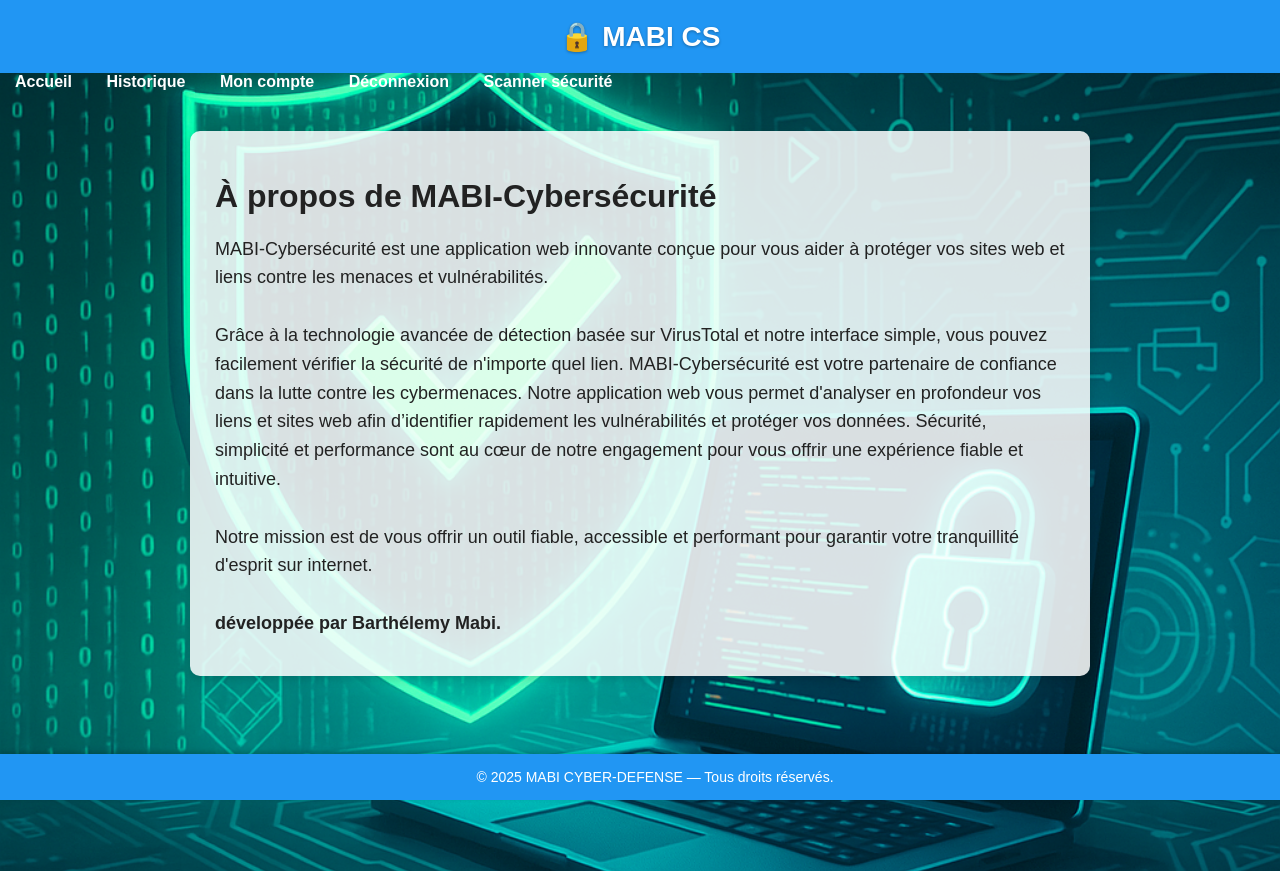
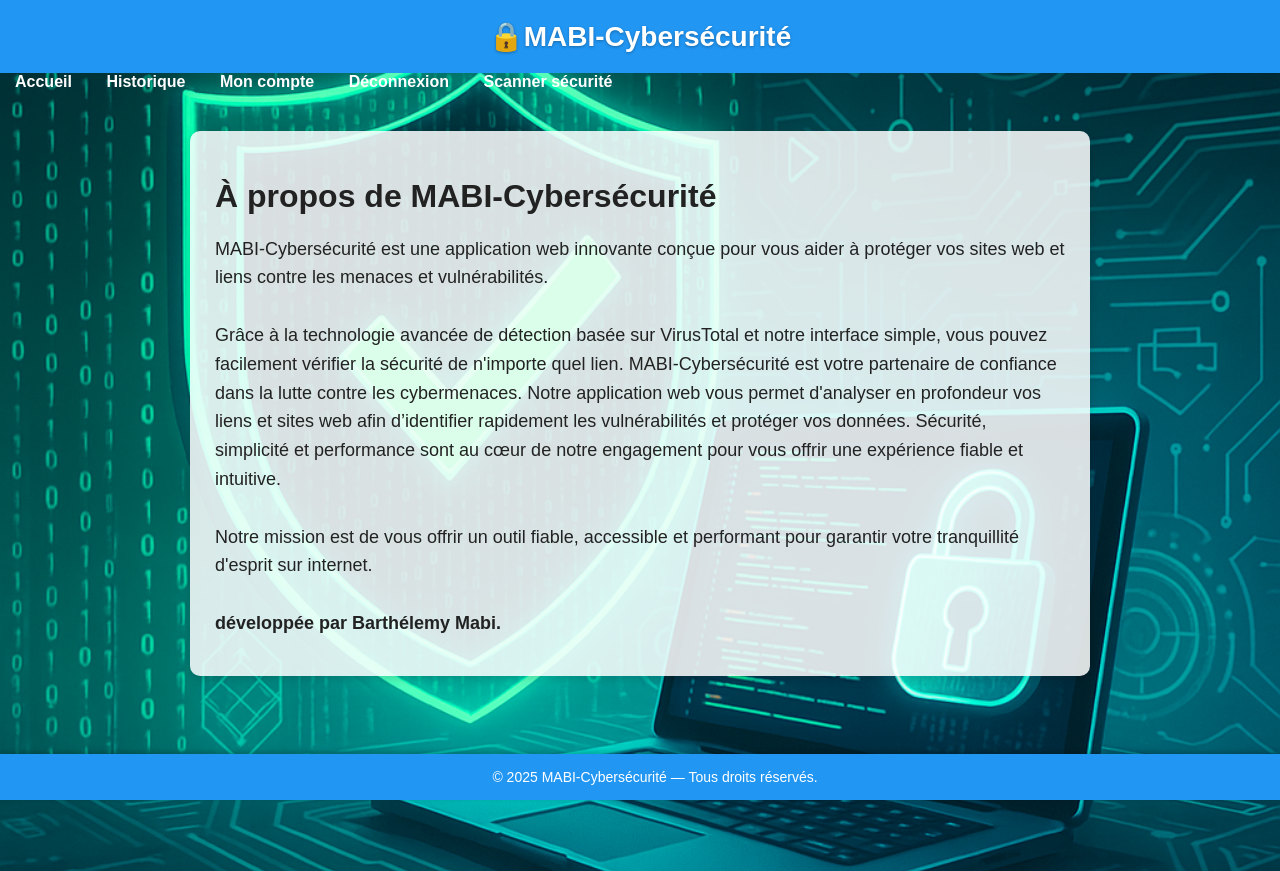
Before and after one commit to TchoubeubeBarthelemyMabi/MABI-Cybers-curit-, a Flask app: page /about in a window 1280 px wide. Run offline with Flask 3, Linux system fonts and the light colour scheme; a user stored in the database is signed in.

Commit message:
Update base.html

```diff
--- a/templates/base.html
+++ b/templates/base.html
@@ -1,7 +1,7 @@
 <!doctype html>
 <html>
 <head>
-    <title>{{ title or "MABI CYBER-DEFENSE" }}</title>
+    <title>{{ title or " MABI-Cybersécurité" }}</title>
     <link rel="icon" type="image/png" href="{{ url_for('static', filename='favicon.png') }}">
     <style>
         body {
@@ -21,8 +21,8 @@
             text-shadow: 0 1px 3px rgba(0,0,0,0.3);
         }
         <header style="display:flex; align-items:center; padding:10px; background:#111; color:#fff;">
-  <img src="{{ url_for('static', filename='lg.jpg') }}" alt="MABI Logo" style="height:50px; margin-right:15px;">
-  <h1 style="font-size:24px;">MABI CYBER-DEFENSE</h1>
+  <img src="{{ url_for('static', filename='lg.jpg') }}" alt="lg.jpg" style="height:50px; margin-right:15px;">
+  <h1 style="font-size:24px;"> MABI-Cybersécurité</h1>
 </header>
         nav {
             background: #1976D2;
@@ -71,7 +71,7 @@
 </head>
 <body>
 
-<div class="header">🔒 MABI CS</div>
+<div class="header">🔒MABI-Cybersécurité</div>
 
 <nav>
     <a href="{{ url_for('home') }}">Accueil</a>
@@ -92,7 +92,7 @@
     {% block content %}{% endblock %}
 </div>
 
-<div class="footer">© 2025 MABI CYBER-DEFENSE — Tous droits réservés.</div>
+<div class="footer">© 2025  MABI-Cybersécurité — Tous droits réservés.</div>
 
 </body>
 </html>
```
